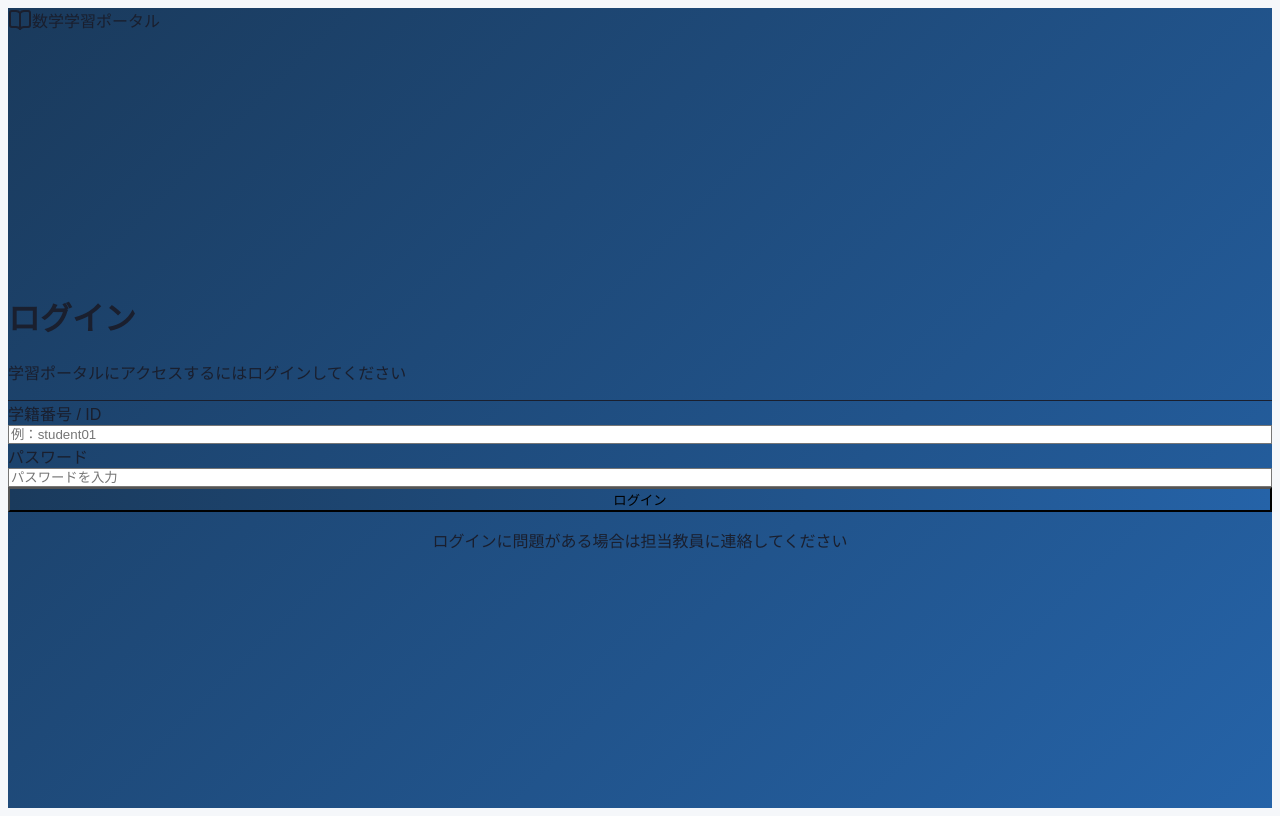
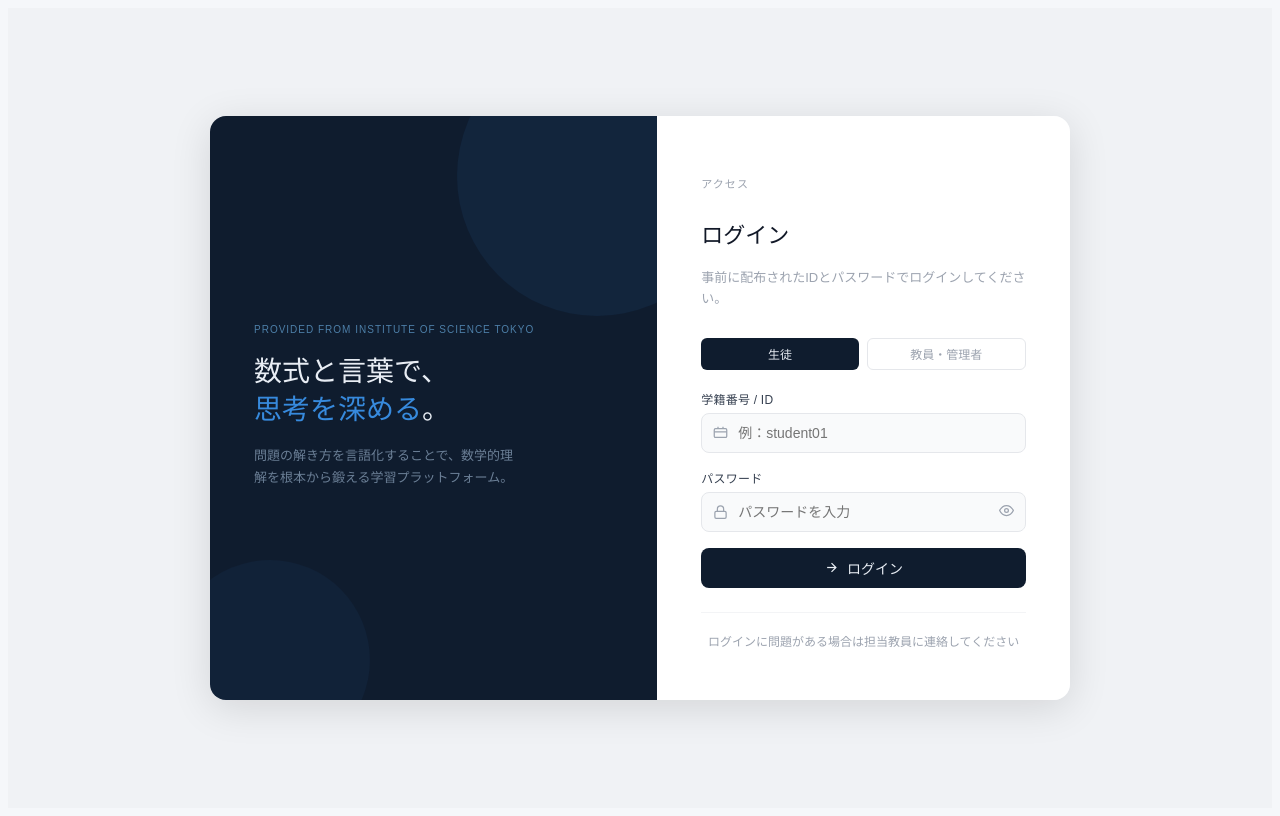
Before and after one commit to JuN-front/math-learning-app, a Next.js app: page /login in a window 1280 px wide. Built offline with nearby package versions, Linux system fonts and the light colour scheme.

Commit message:
improved the UI of login page and replaced database_url

```diff
--- a/app/login/page.tsx
+++ b/app/login/page.tsx
@@ -2,7 +2,6 @@
 import { useState } from 'react';
 import { signIn } from 'next-auth/react';
 import { useRouter } from 'next/navigation';
-import { BookOpen, Eye, EyeOff, AlertCircle } from 'lucide-react';
 
 export default function LoginPage() {
   const [personalId, setPersonalId] = useState('');
@@ -10,6 +9,7 @@ export default function LoginPage() {
   const [showPassword, setShowPassword] = useState(false);
   const [error, setError] = useState('');
   const [loading, setLoading] = useState(false);
+  const [role, setRole] = useState<'user' | 'admin'>('user');
   const router = useRouter();
 
   const handleSubmit = async (e: React.FormEvent) => {
@@ -26,83 +26,195 @@ export default function LoginPage() {
     setLoading(false);
 
     if (result?.error) {
-      setError('IDまたはパスワードが正しくありません');
+      setError('IDまたはパスワードが正しくありません。');
     } else {
-      router.push('/dashboard');
+      router.push(role === 'admin' ? '/admin' : '/dashboard');
     }
   };
 
   return (
-    <div className="min-h-screen flex flex-col" style={{ background: 'linear-gradient(135deg, #1a3a5c 0%, #2563a8 100%)' }}>
-      {/* Top bar */}
-      <div className="px-8 py-5 flex items-center gap-3">
-        <BookOpen size={24} className="text-white" />
-        <span className="text-white font-bold text-lg">数学学習ポータル</span>
-      </div>
+    <div style={{
+      minHeight: '100vh',
+      display: 'flex',
+      alignItems: 'center',
+      justifyContent: 'center',
+      background: '#f0f2f5',
+      padding: '24px',
+      fontFamily: '"Hiragino Kaku Gothic ProN","Hiragino Sans","Noto Sans JP",Meiryo,sans-serif',
+    }}>
+      <div style={{
+        display: 'flex',
+        width: '100%',
+        maxWidth: '860px',
+        minHeight: '520px',
+        borderRadius: '16px',
+        overflow: 'hidden',
+        boxShadow: '0 8px 40px rgba(0,0,0,0.12)',
+      }}>
+        {/* Left panel */}
+        <div style={{
+          width: '52%',
+          background: '#0f1c2e',
+          padding: '48px 44px',
+          display: 'flex',
+          flexDirection: 'column',
+          justifyContent: 'center',
+          position: 'relative',
+          overflow: 'hidden',
+        }}>
+          {/* decorative circles */}
+          <div style={{ position: 'absolute', top: -80, right: -80, width: 280, height: 280, borderRadius: '50%', background: 'rgba(55,138,221,0.08)' }} />
+          <div style={{ position: 'absolute', bottom: -60, left: -40, width: 200, height: 200, borderRadius: '50%', background: 'rgba(55,138,221,0.05)' }} />
 
-      {/* Card */}
-      <div className="flex-1 flex items-center justify-center px-4 pb-16">
-        <div className="bg-white rounded-xl shadow-2xl w-full max-w-md overflow-hidden">
-          {/* Card header */}
-          <div className="px-8 py-6 border-b border-gray-100">
-            <h1 className="text-xl font-bold text-gray-900">ログイン</h1>
-            <p className="text-sm text-gray-500 mt-1">学習ポータルにアクセスするにはログインしてください</p>
+          <div style={{ position: 'relative', zIndex: 1 }}>
+            <p style={{ fontSize: 10, fontWeight: 500, letterSpacing: '0.1em', textTransform: 'uppercase', color: '#4d7fa8', marginBottom: 18 }}>
+              Provided from Institute of Science Tokyo
+            </p>
+            <h1 style={{ fontSize: 28, fontWeight: 500, color: '#e8edf4', lineHeight: 1.35, marginBottom: 16 }}>
+              数式と言葉で、<br />
+              <span style={{ color: '#378ADD' }}>思考を深める</span>。
+            </h1>
+            <p style={{ fontSize: 13, color: '#6b7f96', lineHeight: 1.7, maxWidth: 260 }}>
+              問題の解き方を言語化することで、数学的理解を根本から鍛える学習プラットフォーム。
+            </p>
+          </div>
+        </div>
+
+        {/* Right panel */}
+        <div style={{
+          width: '48%',
+          padding: '48px 44px',
+          display: 'flex',
+          flexDirection: 'column',
+          justifyContent: 'center',
+          background: '#ffffff',
+        }}>
+          <p style={{ fontSize: 11, fontWeight: 500, letterSpacing: '0.1em', textTransform: 'uppercase', color: '#9ca3af', marginBottom: 8 }}>
+            アクセス
+          </p>
+          <h2 style={{ fontSize: 22, fontWeight: 500, color: '#111827', marginBottom: 6 }}>
+            ログイン
+          </h2>
+          <p style={{ fontSize: 13, color: '#9ca3af', marginBottom: 28, lineHeight: 1.6 }}>
+            事前に配布されたIDとパスワードでログインしてください。
+          </p>
+
+          {/* Role toggle */}
+          <div style={{ display: 'flex', gap: 8, marginBottom: 20 }}>
+            {(['user', 'admin'] as const).map((r) => (
+              <button
+                key={r}
+                type="button"
+                onClick={() => setRole(r)}
+                style={{
+                  flex: 1, height: 32, borderRadius: 6, cursor: 'pointer',
+                  fontSize: 12, fontWeight: 500, transition: 'all 0.15s',
+                  border: role === r ? 'none' : '0.5px solid #e5e7eb',
+                  background: role === r ? '#0f1c2e' : 'transparent',
+                  color: role === r ? '#e8edf4' : '#9ca3af',
+                  fontFamily: 'inherit',
+                }}
+              >
+                {r === 'user' ? '生徒' : '教員・管理者'}
+              </button>
+            ))}
           </div>
 
-          {/* Form */}
-          <form onSubmit={handleSubmit} className="px-8 py-6 space-y-5">
+          <form onSubmit={handleSubmit}>
+            {/* ID field */}
+            <div style={{ marginBottom: 16 }}>
+              <label style={{ display: 'block', fontSize: 12, fontWeight: 500, color: '#374151', marginBottom: 6, letterSpacing: '0.02em' }}>
+                学籍番号 / ID
+              </label>
+              <div style={{ position: 'relative' }}>
+                <svg style={{ position: 'absolute', left: 12, top: '50%', transform: 'translateY(-50%)', color: '#9ca3af' }} width="15" height="15" viewBox="0 0 24 24" fill="none" stroke="currentColor" strokeWidth="2"><rect x="2" y="5" width="20" height="14" rx="2"/><path d="M16 2v3M8 2v3M2 10h20"/></svg>
+                <input
+                  type="text"
+                  value={personalId}
+                  onChange={e => setPersonalId(e.target.value)}
+                  placeholder="例：student01"
+                  required
+                  style={{
+                    width: '100%', height: 40,
+                    background: '#f9fafb', border: '0.5px solid #e5e7eb',
+                    borderRadius: 8, padding: '0 12px 0 36px',
+                    fontSize: 14, color: '#111827', outline: 'none',
+                    fontFamily: 'inherit', boxSizing: 'border-box',
+                  }}
+                  onFocus={e => e.target.style.borderColor = '#378ADD'}
+                  onBlur={e => e.target.style.borderColor = '#e5e7eb'}
+                />
+              </div>
+            </div>
+
+            {/* Password field */}
+            <div style={{ marginBottom: 16 }}>
+              <label style={{ display: 'block', fontSize: 12, fontWeight: 500, color: '#374151', marginBottom: 6, letterSpacing: '0.02em' }}>
+                パスワード
+              </label>
+              <div style={{ position: 'relative' }}>
+                <svg style={{ position: 'absolute', left: 12, top: '50%', transform: 'translateY(-50%)', color: '#9ca3af' }} width="15" height="15" viewBox="0 0 24 24" fill="none" stroke="currentColor" strokeWidth="2"><rect x="3" y="11" width="18" height="11" rx="2"/><path d="M7 11V7a5 5 0 0 1 10 0v4"/></svg>
+                <input
+                  type={showPassword ? 'text' : 'password'}
+                  value={password}
+                  onChange={e => setPassword(e.target.value)}
+                  placeholder="パスワードを入力"
+                  required
+                  style={{
+                    width: '100%', height: 40,
+                    background: '#f9fafb', border: '0.5px solid #e5e7eb',
+                    borderRadius: 8, padding: '0 40px 0 36px',
+                    fontSize: 14, color: '#111827', outline: 'none',
+                    fontFamily: 'inherit', boxSizing: 'border-box',
+                  }}
+                  onFocus={e => e.target.style.borderColor = '#378ADD'}
+                  onBlur={e => e.target.style.borderColor = '#e5e7eb'}
+                />
+                <button
+                  type="button"
+                  onClick={() => setShowPassword(!showPassword)}
+                  style={{ position: 'absolute', right: 12, top: '50%', transform: 'translateY(-50%)', background: 'none', border: 'none', cursor: 'pointer', color: '#9ca3af', padding: 0 }}
+                >
+                  {showPassword
+                    ? <svg width="15" height="15" viewBox="0 0 24 24" fill="none" stroke="currentColor" strokeWidth="2"><path d="M17.94 17.94A10.07 10.07 0 0 1 12 20c-7 0-11-8-11-8a18.45 18.45 0 0 1 5.06-5.94M9.9 4.24A9.12 9.12 0 0 1 12 4c7 0 11 8 11 8a18.5 18.5 0 0 1-2.16 3.19m-6.72-1.07a3 3 0 1 1-4.24-4.24"/><line x1="1" y1="1" x2="23" y2="23"/></svg>
+                    : <svg width="15" height="15" viewBox="0 0 24 24" fill="none" stroke="currentColor" strokeWidth="2"><path d="M1 12s4-8 11-8 11 8 11 8-4 8-11 8-11-8-11-8z"/><circle cx="12" cy="12" r="3"/></svg>
+                  }
+                </button>
+              </div>
+            </div>
+
+            {/* Error */}
             {error && (
-              <div className="flex items-center gap-2 bg-red-50 border border-red-200 text-red-700 px-4 py-3 rounded-lg text-sm">
-                <AlertCircle size={16} className="shrink-0" />
+              <div style={{ display: 'flex', alignItems: 'center', gap: 8, background: '#fef2f2', border: '0.5px solid #fecaca', borderRadius: 8, padding: '10px 12px', marginBottom: 14, fontSize: 13, color: '#dc2626' }}>
+                <svg width="15" height="15" viewBox="0 0 24 24" fill="none" stroke="currentColor" strokeWidth="2" style={{ flexShrink: 0 }}><circle cx="12" cy="12" r="10"/><line x1="12" y1="8" x2="12" y2="12"/><line x1="12" y1="16" x2="12.01" y2="16"/></svg>
                 {error}
               </div>
             )}
 
-            <div>
-              <label className="block text-sm font-medium text-gray-700 mb-1.5">学籍番号 / ID</label>
-              <input
-                type="text"
-                value={personalId}
-                onChange={e => setPersonalId(e.target.value)}
-                className="w-full px-4 py-2.5 border border-gray-300 rounded-lg text-sm focus:outline-none focus:ring-2 focus:ring-blue-500 focus:border-transparent transition"
-                placeholder="例：student01"
-                required
-              />
-            </div>
-
-            <div>
-              <label className="block text-sm font-medium text-gray-700 mb-1.5">パスワード</label>
-              <div className="relative">
-                <input
-                  type={showPassword ? 'text' : 'password'}
-                  value={password}
-                  onChange={e => setPassword(e.target.value)}
-                  className="w-full px-4 py-2.5 border border-gray-300 rounded-lg text-sm focus:outline-none focus:ring-2 focus:ring-blue-500 focus:border-transparent transition pr-10"
-                  placeholder="パスワードを入力"
-                  required
-                />
-                <button
-                  type="button"
-                  onClick={() => setShowPassword(!showPassword)}
-                  className="absolute right-3 top-1/2 -translate-y-1/2 text-gray-400 hover:text-gray-600"
-                >
-                  {showPassword ? <EyeOff size={16} /> : <Eye size={16} />}
-                </button>
-              </div>
-            </div>
-
+            {/* Submit */}
             <button
               type="submit"
               disabled={loading}
-              className="w-full py-2.5 rounded-lg text-white font-semibold text-sm transition-all disabled:opacity-50"
-              style={{ background: loading ? '#9ca3af' : 'linear-gradient(to right, #1a3a5c, #2563a8)' }}
+              style={{
+                width: '100%', height: 40,
+                background: loading ? '#6b7280' : '#0f1c2e',
+                color: '#e8edf4', border: 'none', borderRadius: 8,
+                fontSize: 14, fontWeight: 500, cursor: loading ? 'not-allowed' : 'pointer',
+                display: 'flex', alignItems: 'center', justifyContent: 'center', gap: 8,
+                marginTop: 4, fontFamily: 'inherit', transition: 'background 0.15s',
+              }}
             >
-              {loading ? 'ログイン中...' : 'ログイン'}
+              {loading ? '確認中...' : (
+                <>
+                  <svg width="15" height="15" viewBox="0 0 24 24" fill="none" stroke="currentColor" strokeWidth="2"><line x1="5" y1="12" x2="19" y2="12"/><polyline points="12 5 19 12 12 19"/></svg>
+                  ログイン
+                </>
+              )}
             </button>
           </form>
 
-          <div className="px-8 pb-6 text-center">
-            <p className="text-xs text-gray-400">ログインに問題がある場合は担当教員に連絡してください</p>
+          <div style={{ marginTop: 24, paddingTop: 20, borderTop: '0.5px solid #f3f4f6', fontSize: 12, color: '#9ca3af', textAlign: 'center', lineHeight: 1.6 }}>
+            ログインに問題がある場合は担当教員に連絡してください
           </div>
         </div>
       </div>
```
